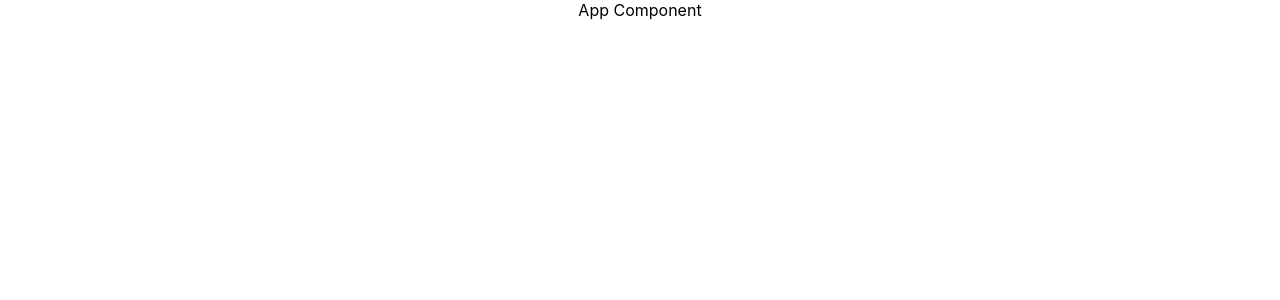
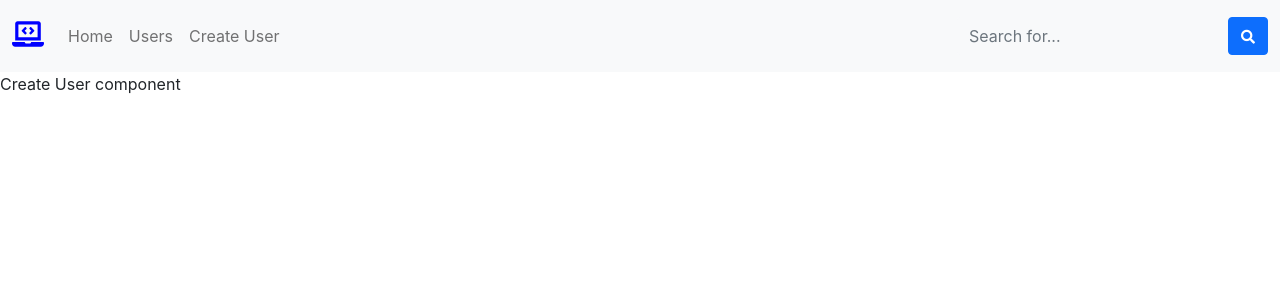
Before and after one commit to santhosh8857/CRUD, a React (Create React App) app: page /create-user in a window 1280 px wide. Shown: the top 300 px of the page. Built offline with nearby package versions, Linux system fonts and the light colour scheme.

Commit message:
added routes

```diff
--- a/package.json
+++ b/package.json
@@ -10,6 +10,7 @@
     "bootstrap": "^5.1.3",
     "react": "^17.0.2",
     "react-dom": "^17.0.2",
+    "react-icons": "^4.3.1",
     "react-router-dom": "^5.2.0",
     "react-scripts": "4.0.3",
     "reactstrap": "^9.0.1",
--- a/public/index.html
+++ b/public/index.html
@@ -15,6 +15,13 @@
       user's mobile device or desktop. See https://developers.google.com/web/fundamentals/web-app-manifest/
     -->
     <link rel="manifest" href="%PUBLIC_URL%/manifest.json" />
+    <link
+      rel="stylesheet"
+      href="https://cdnjs.cloudflare.com/ajax/libs/font-awesome/5.11.0/css/all.min.css"
+      integrity="sha512-AyOHI/tIMgoG+32apAs3OdqFowPSDqiz5vLcD2wdhBJ4J/xF1PI6UITcyhS5HCmsiioapRaONqYBvimxzFfnoA=="
+      crossorigin="anonymous"
+      referrerpolicy="no-referrer"
+    />
     <!--
       Notice the use of %PUBLIC_URL% in the tags above.
       It will be replaced with the URL of the `public` folder during the build.
@@ -24,7 +31,7 @@
       work correctly both with client-side routing and a non-root public URL.
       Learn how to configure a non-root public URL by running `npm run build`.
     -->
-    <title>React App</title>
+    <title>CRUD</title>
   </head>
   <body>
     <noscript>You need to enable JavaScript to run this app.</noscript>
--- a/src/App.js
+++ b/src/App.js
@@ -1,7 +1,7 @@
 import "./App.css";
 
-function App() {
-  return <div className="App">App Component</div>;
-}
+const App = () => {
+  return <div className="App">Main dashboard</div>;
+};
 
 export default App;
--- /dev/null
+++ b/src/components/Createuser.js
@@ -0,0 +1,7 @@
+import React from "react";
+
+const Createuser = () => {
+  return <>Create User component</>;
+};
+
+export default Createuser;
--- /dev/null
+++ b/src/components/Users.js
@@ -0,0 +1,7 @@
+import React from "react";
+
+const Users = () => {
+  return <>User component</>;
+};
+
+export default Users;
--- a/src/index.js
+++ b/src/index.js
@@ -1,11 +1,73 @@
 import React from "react";
 import ReactDOM from "react-dom";
+import "bootstrap/dist/css/bootstrap.min.css";
 import "./index.css";
 import App from "./App";
+import {
+  Collapse,
+  Nav,
+  Navbar,
+  NavbarBrand,
+  NavbarText,
+  NavLink,
+} from "reactstrap";
+import { FaLaptopCode } from "react-icons/fa";
+import { Route, BrowserRouter, Switch } from "react-router-dom";
+import Users from "./components/Users";
+import { IconContext } from "react-icons/lib";
+import Createuser from "./components/Createuser";
 
-ReactDOM.render(
-  <React.StrictMode>
-    <App />
-  </React.StrictMode>,
-  document.getElementById("root")
+const routing = (
+  // Parent for all the routes
+  <BrowserRouter>
+    <Navbar color="light" expand="md" light>
+      <NavbarBrand href="/">
+        <h2>
+          <IconContext.Provider value={{ color: "blue" }}>
+            <FaLaptopCode className="primary" />
+          </IconContext.Provider>
+        </h2>
+      </NavbarBrand>
+      <Collapse navbar>
+        <Nav className="me-auto" navbar>
+          <NavLink href="/" dark>
+            Home
+          </NavLink>
+          <NavLink href="/users" dark>
+            Users
+          </NavLink>
+          <NavLink href="/create-user" dark>
+            Create User
+          </NavLink>
+        </Nav>
+        <NavbarText>
+          <form className="d-none d-sm-inline-block form-inline mr-auto ml-md-3 my-2 my-md-0 mw-100 navbar-search">
+            <div className="input-group">
+              <input
+                type="text"
+                className="form-control bg-light border-0 small"
+                placeholder="Search for..."
+                aria-label="Search"
+                aria-describedby="basic-addon2"
+              />
+              <div className="input-group-append">
+                <button className="btn btn-primary" type="button">
+                  <i className="fas fa-search fa-sm"></i>
+                </button>
+              </div>
+            </div>
+          </form>
+        </NavbarText>
+      </Collapse>
+    </Navbar>
+    {/* To select the desired Route */}
+
+    <Switch>
+      <Route exact path="/" component={App} />
+      <Route exact path="/users" component={Users} />
+      <Route exact path="/create-user" component={Createuser} />
+    </Switch>
+  </BrowserRouter>
 );
+
+ReactDOM.render(routing, document.getElementById("root"));
```
Also changed, not shown: src/components/Dashboard.js (added, +7 -0 lines), 1 other file (tests, documents, lock files or other folders).
